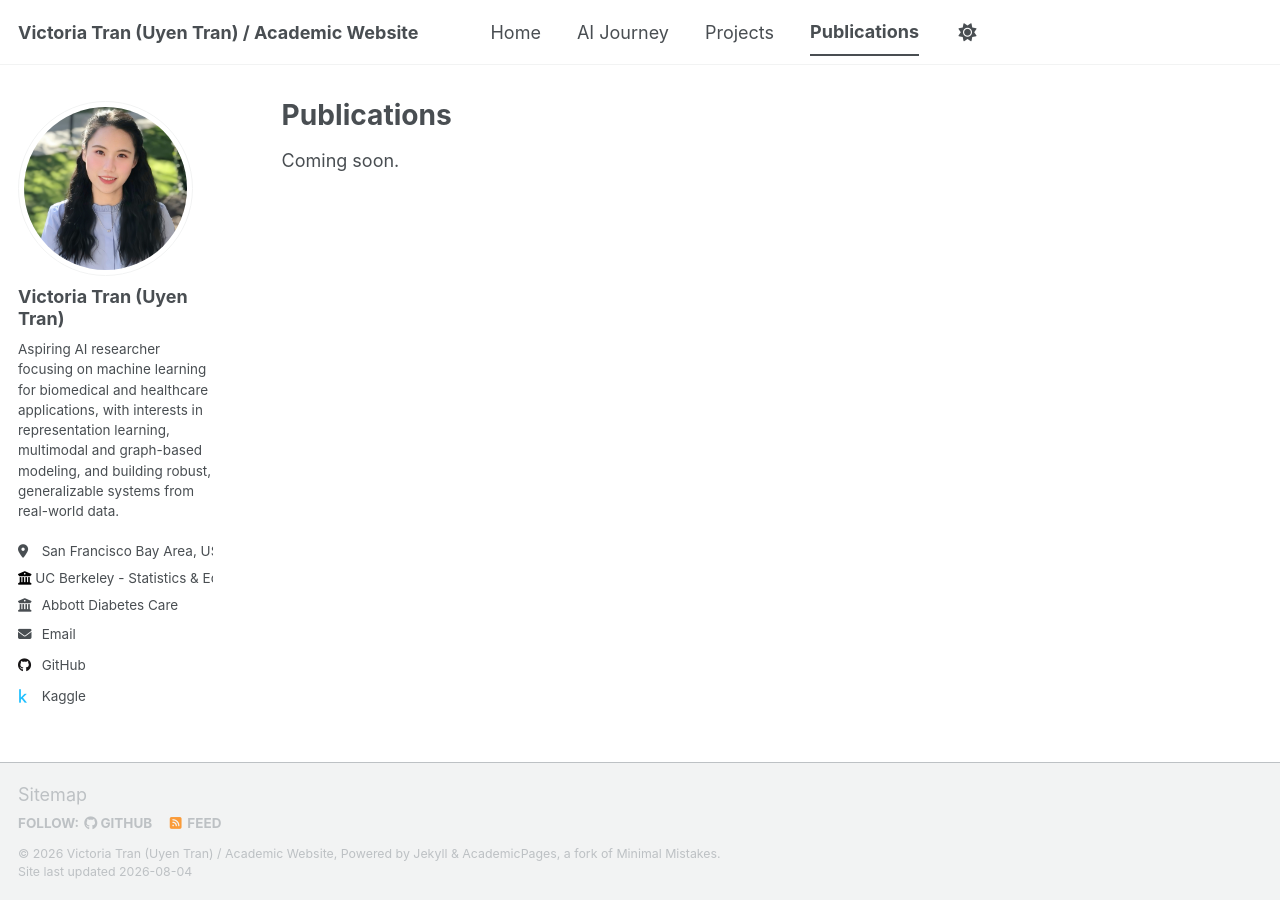
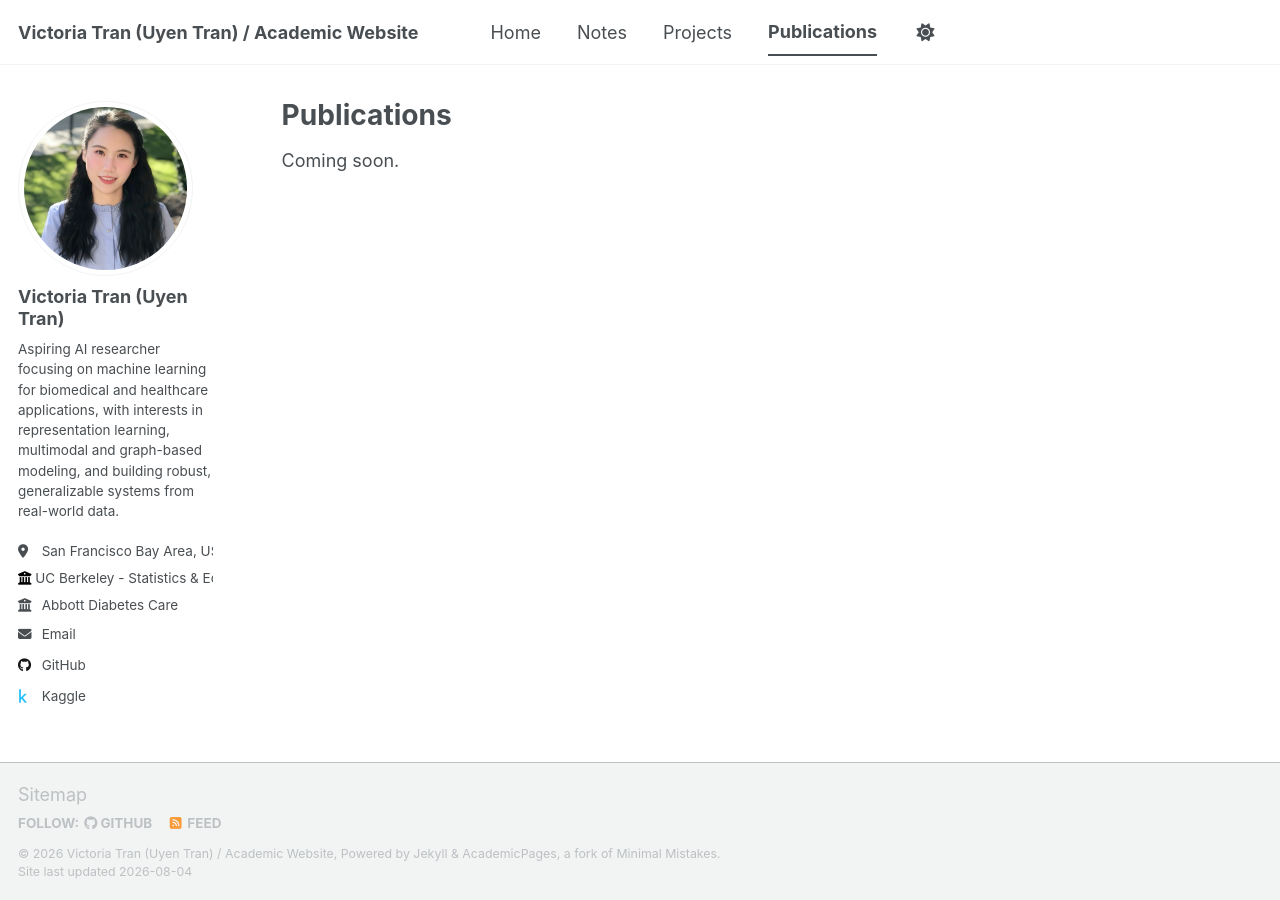
Before and after one commit to uyentran9/uyentran-ai-blog, a Jekyll site: the page built from _pages/publications.html, in a window 1280 px wide. Built offline with Jekyll 4.4.1, drawn with Linux system fonts in a browser that asks for light colours; a script that is not in the unit is left out.

Commit message:
Update navigation.yml

```diff
--- a/_data/navigation.yml
+++ b/_data/navigation.yml
@@ -10,7 +10,7 @@
 main:
   - title: "Home"
     url: /
-  - title: "AI Journey"
+  - title: "Notes"
     url: /blog/
   - title: "Projects"
     url: /projects/
```
